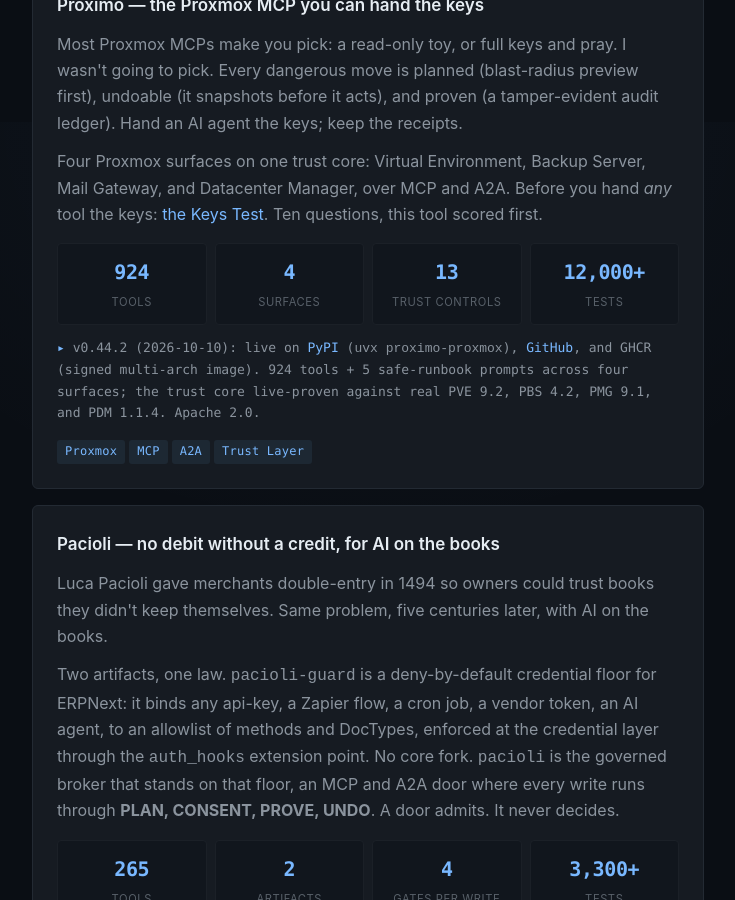
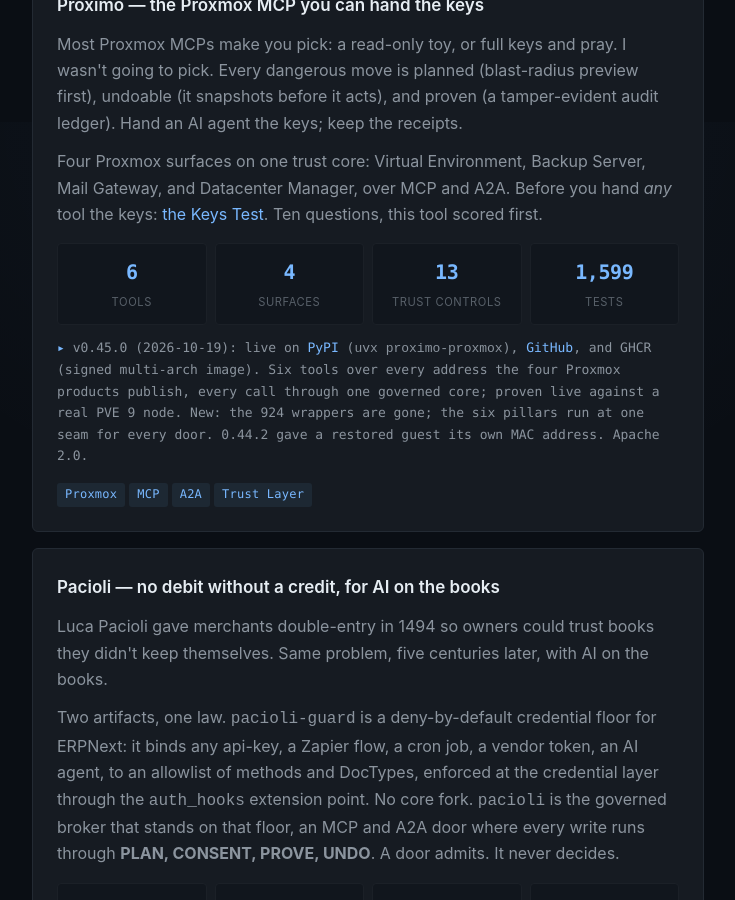
Before and after one commit to john-broadway/john-broadway.github.io, a Jekyll site: the page built from index.html, in a window 1280 px wide and 900 px high, scrolled down 1678 px. Shown: the whole window, without its empty margins (272-1007 px from the left). Built offline with Jekyll 4.4.1, drawn with Linux system fonts in a browser that asks for light colours.

Commit message:
proximo: v0.45.0 live on PyPI (2026-10-19), 6 tools over every address
Co-Authored-By: Claude Opus 5.5 <noreply@anthropic.com>

```diff
--- a/index.html
+++ b/index.html
@@ -46,12 +46,12 @@ description: Independent AI researcher and infrastructure architect. Sovereign A
     <p>Most Proxmox MCPs make you pick: a read-only toy, or full keys and pray. I wasn't going to pick. Every dangerous move is planned (blast-radius preview first), undoable (it snapshots before it acts), and proven (a tamper-evident audit ledger). Hand an AI agent the keys; keep the receipts.</p>
     <p>Four Proxmox surfaces on one trust core: Virtual Environment, Backup Server, Mail Gateway, and Datacenter Manager, over MCP and A2A. Before you hand <em>any</em> tool the keys: <a href="/keys-test/">the Keys Test</a>. Ten questions, this tool scored first.</p>
     <div class="stats">
-      <div class="stat"><div class="num">924</div><div class="label">tools</div></div>
+      <div class="stat"><div class="num">6</div><div class="label">tools</div></div>
       <div class="stat"><div class="num">4</div><div class="label">surfaces</div></div>
       <div class="stat"><div class="num">13</div><div class="label">trust controls</div></div>
-      <div class="stat"><div class="num">12,000+</div><div class="label">tests</div></div>
+      <div class="stat"><div class="num">1,599</div><div class="label">tests</div></div>
     </div>
-    <p class="status">v0.44.2 (2026-10-10): live on <a href="https://pypi.org/project/proximo-proxmox/">PyPI</a> (<code>uvx proximo-proxmox</code>), <a href="https://github.com/john-broadway/proximo">GitHub</a>, and GHCR (signed multi-arch image). 924 tools + 5 safe-runbook prompts across four surfaces; the trust core live-proven against real PVE 9.2, PBS 4.2, PMG 9.1, and PDM 1.1.4. Apache 2.0.</p>
+    <p class="status">v0.45.0 (2026-10-19): live on <a href="https://pypi.org/project/proximo-proxmox/">PyPI</a> (<code>uvx proximo-proxmox</code>), <a href="https://github.com/john-broadway/proximo">GitHub</a>, and GHCR (signed multi-arch image). Six tools over every address the four Proxmox products publish, every call through one governed core; proven live against a real PVE 9 node. New: the 924 wrappers are gone; the six pillars run at one seam for every door. 0.44.2 gave a restored guest its own MAC address. Apache 2.0.</p>
     <div class="tags"><span>Proxmox</span><span>MCP</span><span>A2A</span><span>Trust Layer</span></div>
   </article>
 
```
